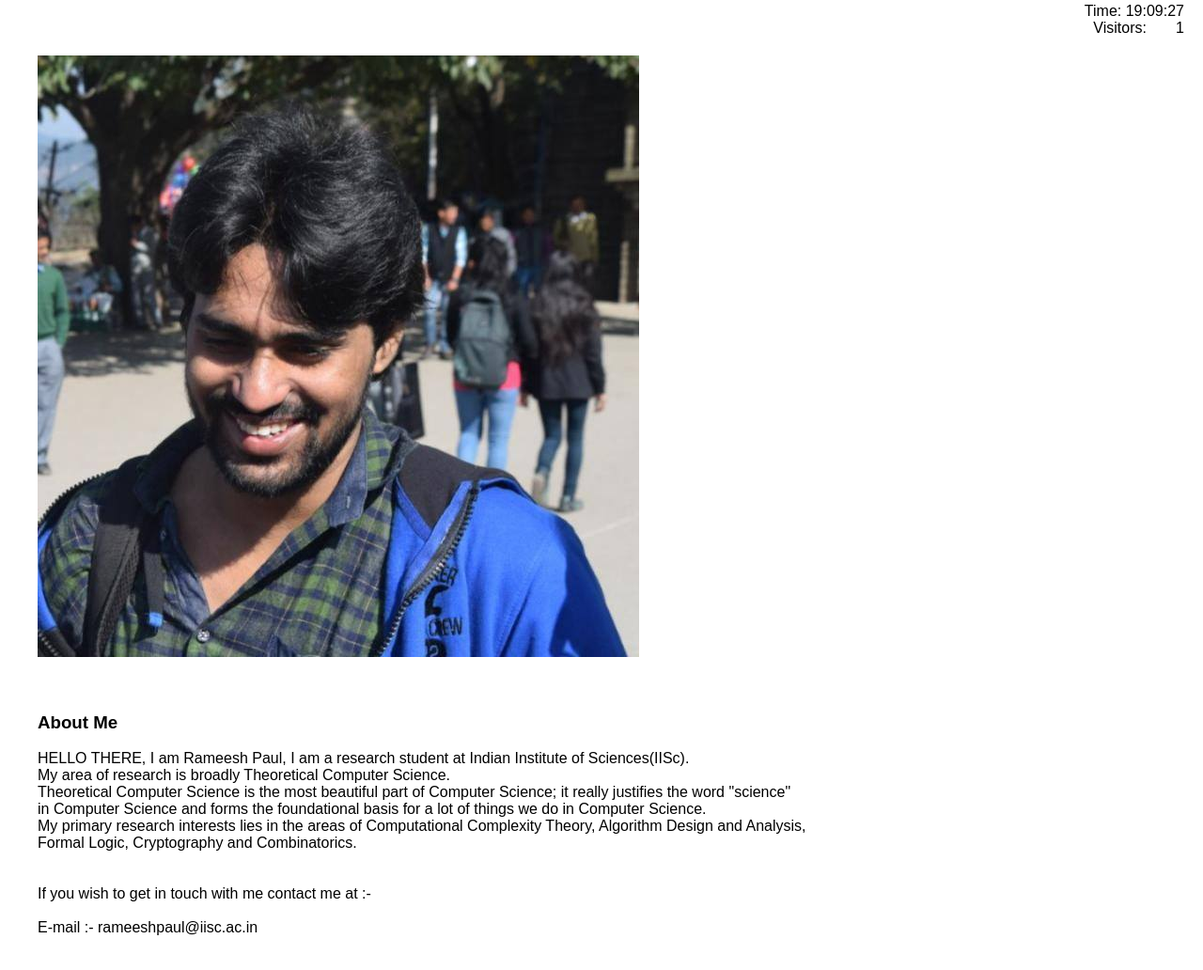
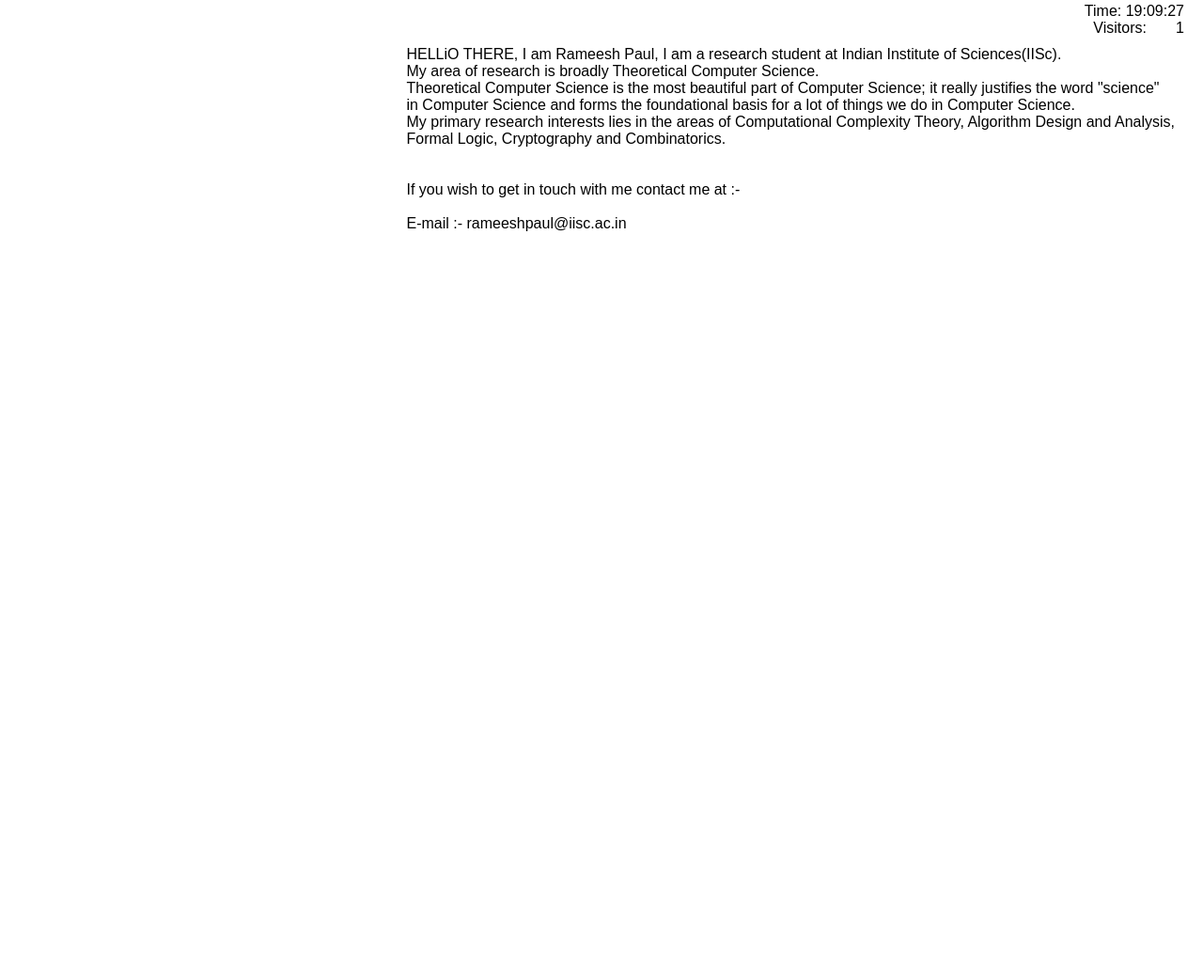
Before and after one commit to rameeshpaul/rameeshpaul.github.io, a plain HTML site: page index.html in a window 1280 px wide. Shown: the part 97-1129 px from the top of the page at 94% size. After the commit the page ends 800 px from the top, so only its background shows below. Drawn offline with Linux system fonts and the light colour scheme.

Commit message:
Update index.html

```diff
--- a/index.html
+++ b/index.html
@@ -89,19 +89,15 @@
 	<div id="Home" class="tabcontent">
 	  <div id="timer" style="display: flex; justify-content: flex-end"></div>
 	  <div id="CounterVisitor" style="display: flex; justify-content: flex-end"></div>
-	  <div class ="row">
-	  	<div class="side">
-	    	<img src='pp.jpeg' style="float:left"/>
-		</div>
-		<div class="main" style="float:right">
-			<h3>About Me</h3>
-		    <p> HELLO THERE, I am Rameesh Paul, I am a research student at Indian Institute of Sciences(IISc).<br>
+	  <div img src='pp.jpeg' style="float:left; margin:10px">
+	  </div>
+	  <div style="float:right; margin:10px">
+		HELLiO THERE, I am Rameesh Paul, I am a research student at Indian Institute of Sciences(IISc).<br>
 				My area of research is broadly Theoretical Computer Science.<br>
 				Theoretical Computer Science is the most beautiful part of Computer Science; it really justifies the word
 				"science" <br> in Computer Science and forms the foundational basis for a lot of things we do in Computer Science.<br>My primary research interests lies in the areas of Computational Complexity Theory, 				Algorithm Design and Analysis,<br>Formal Logic, Cryptography and Combinatorics.<br><br><br>
 				If you wish to get in touch with me contact me at :- <br><br>
 				E-mail :- rameeshpaul@iisc.ac.in</p>
-		</div>
 	  </div>
 	</div>
 
```
